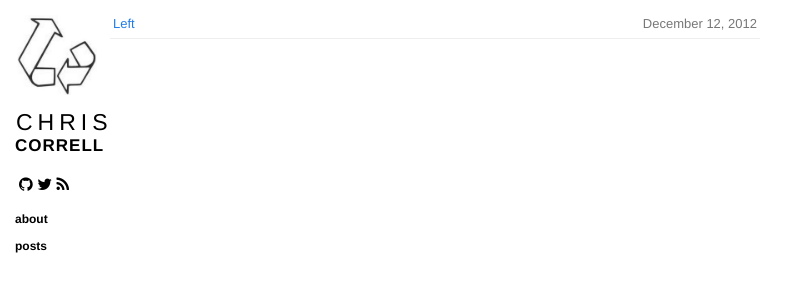
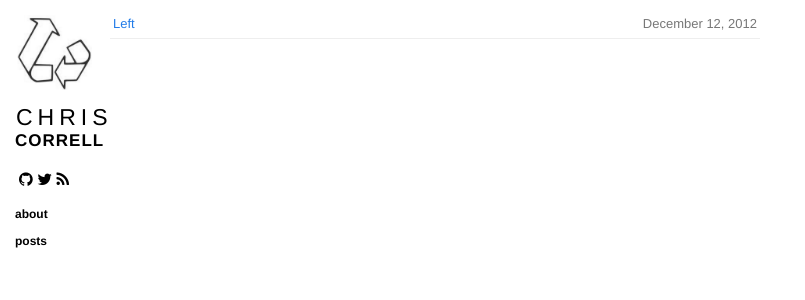
Before and after one commit to upcycleworld/upcycleworld.github.io, a Jekyll site: the page built from index.html, in a window 1280 px wide. Shown: the top 300 px of the page, without its empty margins (0-805 px from the left). Built offline with Jekyll 4.4.1, drawn with Linux system fonts in a browser that asks for light colours; nearby versions of some CDN libraries.

Commit message:
name change

```diff
--- a/_includes/sidebar.html
+++ b/_includes/sidebar.html
@@ -1,12 +1,12 @@
 <section class="sidebar">
   <a href="/" aria-label="Avatar">
-    <img src="./images/upcycle.png" height="80" width="80" class="avatar" />
+    <img src="./images/upcycle.png" height="75" width="75" class="avatar" />
   </a>
 
   <section class="name">
     <a href="/">
-      <span id="fname">{{ site.name|split:' '|first }}</span>
-      <span id="lname">{{ site.name|split:' '|last }}</span>
+      <span id="fname" width="75">{{ site.name|split:' '|first }}</span>
+      <span id="lname" width="75">{{ site.name|split:' '|last }}</span>
     </a>
   </section>
 
```
